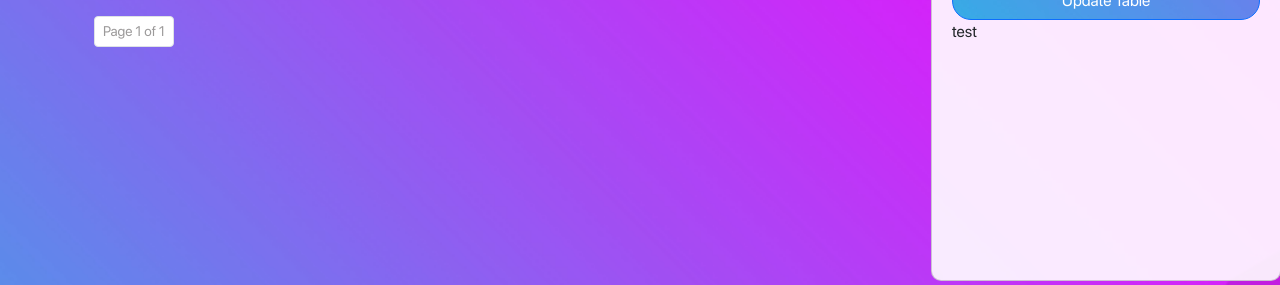
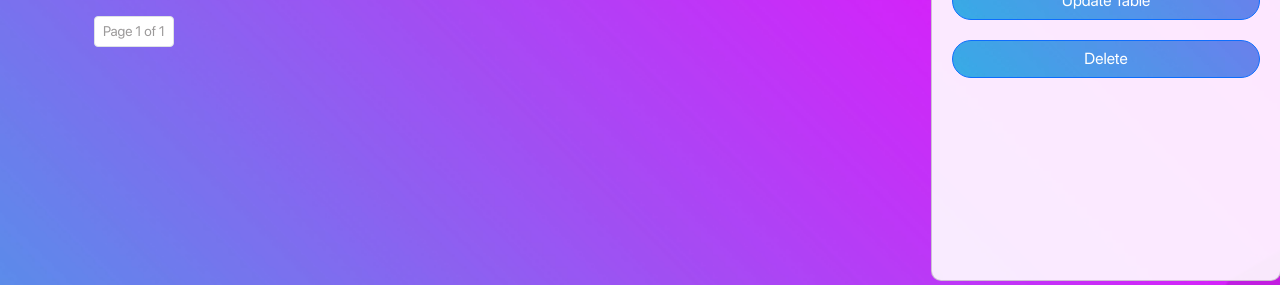
Before and after one commit to rb2cc/Team-Galin-Spending-Tracker, a Django app: page /admin_dashboard/ in a window 1280 px wide. Shown: the part 169-454 px from the top of the page. Run offline with Django 4.2, Linux system fonts and the light colour scheme; some libraries are stand-ins or nearby versions.

Commit message:
Included categories

```diff
--- a/personal_spending_tracker/urls.py
+++ b/personal_spending_tracker/urls.py
@@ -59,6 +59,7 @@ urlpatterns = [
     path('superuser_dashboard/', views.superuser_dashboard, name='superuser_dashboard'),
     path('admin_dashboard/', views.admin_dashboard, name='admin_dashboard'),
     path('user_delete', views.user_delete, name='user_delete'),
+    path('delete', views.delete, name='delete'),
     path('user_promote', views.user_promote, name ='user_promote'),
     path('user_demote', views.user_demote, name ='user_demote'),
 
--- a/tracker/templates/admin_dashboard.html
+++ b/tracker/templates/admin_dashboard.html
@@ -8,7 +8,10 @@
       <h1>{{ table_header }}</h1>
       <table class="table">
         <tbody>
+          <form id="tableform" method="post">
+            {% csrf_token %}
             {% include table %}
+            </form>
         </tbody>
       </table>
       <nav aria-label="Page navigation example">
@@ -40,7 +43,8 @@
         </select>
         <input type="submit" class="btn btn-primary" value="Update Table" name='table_update'></input>
         </form>
-        <span>test</span>
+        <span> </span>
+        <button type="button" id="delete" class="btn btn-primary" data-bs-toggle="modal" data-bs-target="#deleteModal">Delete</button>
       </div>
 
     </div>
@@ -72,5 +76,24 @@
     </div>
   </div>
 
+  {# DELETE MODAL #}
+    <div class="modal fade" id="deleteModal" tabindex="-1" aria-labelledby="deleteModalLabel" aria-hidden="true">
+      <div class="modal-dialog">
+        <div class="modal-content">
+          <div class="modal-header">
+            <h1 class="modal-title fs-5" id="deleteModalLabel">Delete Existing Object</h1>
+            <button type="button" class="btn-close" data-bs-dismiss="modal" aria-label="Close"></button>
+          </div>
+          <div class="modal-body">
+            <p>Are you sure you want to delete?</p>
+          </div>
+          <div class="modal-footer">
+            <button type="button" class="btn btn-secondary" data-bs-dismiss="modal">Cancel</button>
+            <button type="submit" class="btn btn-primary"  form="tableform" formaction = "../delete" method="post">Delete</button>
+          </div>
+        </div>
+      </div>
+    </div>
+
 
 {% endblock %}
--- a/tracker/templates/superuser_dashboard.html
+++ b/tracker/templates/superuser_dashboard.html
@@ -97,11 +97,11 @@
     <div class="modal-dialog">
       <div class="modal-content">
         <div class="modal-header">
-          <h1 class="modal-title fs-5" id="deleteModalLabel">Delete Existing Admin</h1>
+          <h1 class="modal-title fs-5" id="deleteModalLabel">Delete Existing User</h1>
           <button type="button" class="btn-close" data-bs-dismiss="modal" aria-label="Close"></button>
         </div>
         <div class="modal-body">
-          <p>Are you sure you want to delete this admin?</p>
+          <p>Are you sure you want to delete this user?</p>
         </div>
         <div class="modal-footer">
           <button type="button" class="btn btn-secondary" data-bs-dismiss="modal">Cancel</button>
--- a/tracker/templates/user_table.html
+++ b/tracker/templates/user_table.html
@@ -1,4 +1,3 @@
-
 <thead>
   <tr>
     <th scope="col">Select</th>
--- a/tracker/views.py
+++ b/tracker/views.py
@@ -120,7 +120,7 @@ def admin_dashboard(request):
     #DEFAULT PARAMETERS
     table_view = 'Users'
     table = 'user_table.html'
-    user_list = User.objects.all()
+    user_list = User.objects.filter(is_superuser=False, is_staff=False)
     user_paginator = Paginator(user_list, 5)
     user_page_number = request.GET.get('page')
     page = user_paginator.get_page(user_page_number)
@@ -133,20 +133,14 @@ def admin_dashboard(request):
             user_create_helper(request) #HELPER FUNCTION TO CLEAN UP
 
         if 'create_category' in request.POST:
-            form = CategoryForm(request.POST)
-            if form.is_valid():
-                category = form.save()
-                category.is_global = True
-                category.save()
-                return redirect('admin_dashboard')
-
+            category_create_helper(request)
 
         # IF UPDATE TABLE BUTTON PRESSED
         if 'table_update' in request.POST:
             table_view = request.POST['view_select']
             if table_view == "Users": #IF USERS SELECTED
                 table = 'user_table.html'
-                user_list = User.objects.all()
+                user_list = User.objects.filter(is_superuser=False, is_staff=False)
                 user_paginator = Paginator(user_list, 5)
                 user_page_number = request.GET.get('page')
                 page = user_paginator.get_page(user_page_number)
@@ -161,7 +155,7 @@ def admin_dashboard(request):
             else: #DEFAULT TO USERS
                 table_view = 'Users'
                 table = 'user_table.html'
-                user_list = User.objects.all()
+                user_list = User.objects.filter(is_superuser=False, is_staff=False)
                 user_paginator = Paginator(user_list, 5)
                 user_page_number = request.GET.get('page')
                 page = user_paginator.get_page(user_page_number)
@@ -181,6 +175,14 @@ def user_create_helper(request):
         user = form.save()
         return redirect('admin_dashboard')
 
+def category_create_helper(request):
+    form = CategoryForm(request.POST)
+    if form.is_valid():
+        category = form.save()
+        category.is_global = True
+        category.save()
+        return redirect('admin_dashboard')
+
 
 def user_delete(request):
     if request.method == "POST":
@@ -192,6 +194,30 @@ def user_delete(request):
 
         except User.DoesNotExist:
             return redirect('superuser_dashboard')
+
+def delete(request):
+    if request.method == "POST":
+        if 'user_pk' in request.POST:
+            try:
+                user_pk = request.POST['user_pk']
+                u = User.objects.get(pk = user_pk)
+                u.delete()
+                return redirect('admin_dashboard')
+            except User.DoesNotExist:
+                return redirect('admin_dashboard')
+
+        elif 'category_pk' in request.POST:
+            try:
+                category_pk = request.POST['category_pk']
+                c = Category.objects.get(pk = category_pk)
+                c.delete()
+                return redirect('admin_dashboard')
+            except Category.DoesNotExist:
+                return redirect('admin_dashboard')
+
+        else:
+            return redirect('admin_dashboard')
+
 
 def user_promote(request):
     if request.method == "POST":
```
